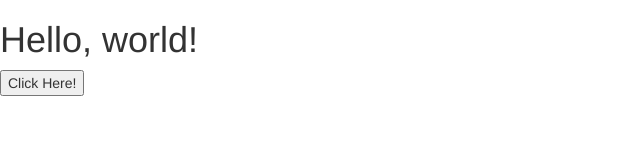
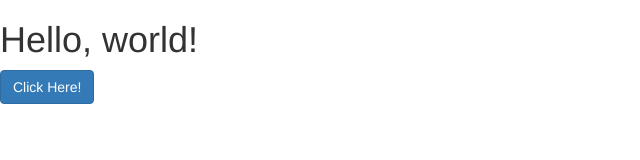
Before and after one commit to alecBrandon/alecBrandon.github.io, a plain HTML site: page index.html in a window 1280 px wide. Shown: the whole page, without its empty margins (0-640 px from the left). Drawn offline with nearby package versions, Linux system fonts and the light colour scheme.

Commit message:
asdf
asdf

```diff
--- a/index.html
+++ b/index.html
@@ -19,7 +19,7 @@
   <body>
     <h1>Hello, world!</h1>
 
-    <button type="button">Click Here! </button>
+    <button type="button" class="btn btn-primary">Click Here! </button>
 
     <!-- jQuery (necessary for Bootstrap's JavaScript plugins) -->
     <script src="https://ajax.googleapis.com/ajax/libs/jquery/1.11.1/jquery.min.js"></script>
```
